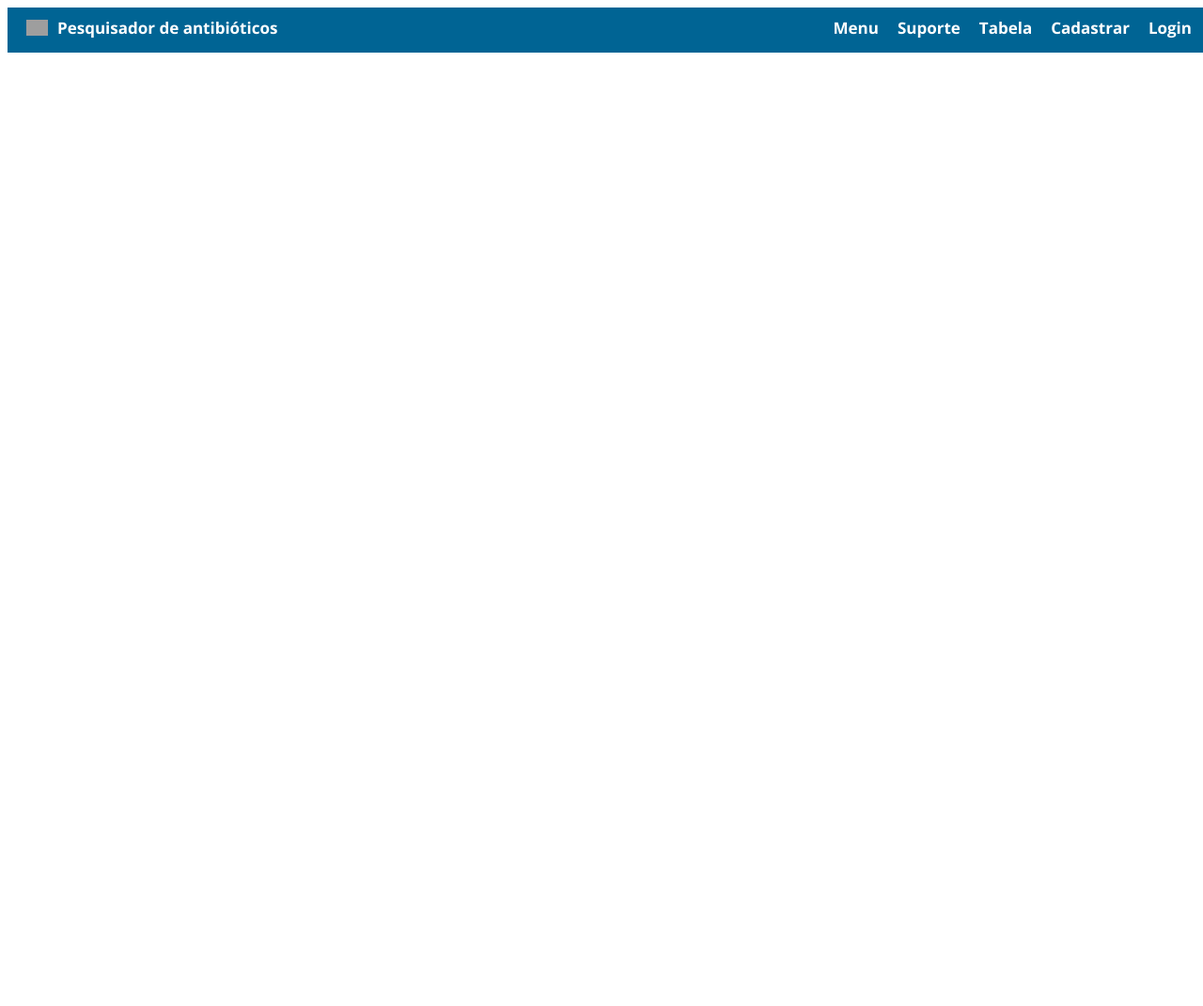
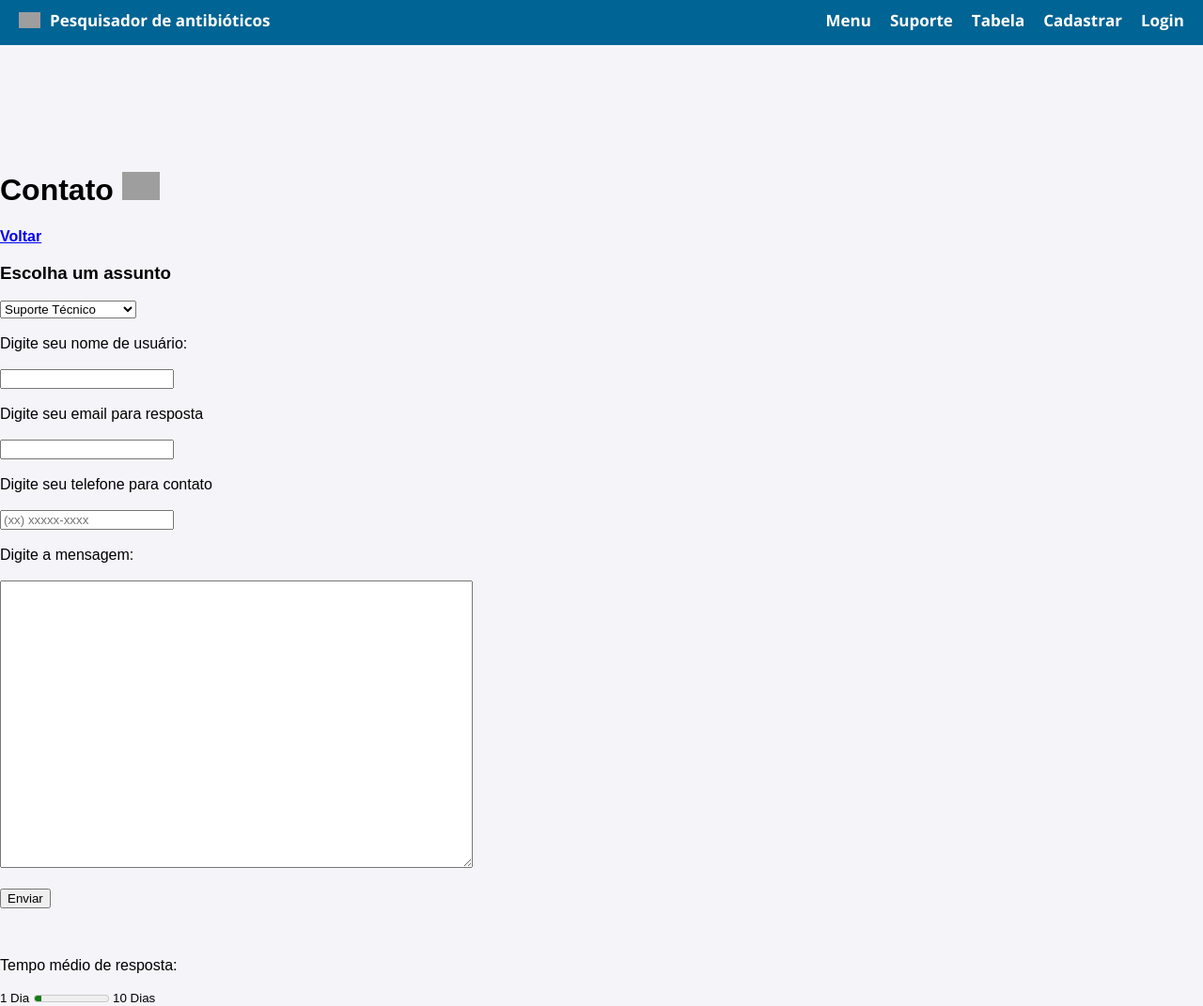
Before and after one commit to arthurbaccan/ATBSearch, a PHP site: page /contato.html in a window 1280 px wide. Shown: the whole page at 94% size. Before the commit the page ends 56 px from the top, so only its background shows below. Run offline with PHP 8.4, Linux system fonts and the light colour scheme; grey boxes are pictures that could not be loaded.

Commit message:
Add files via upload

```diff
--- a/HTML/contato.html
+++ b/HTML/contato.html
@@ -36,7 +36,11 @@
 
     </div>
 
-    <!--<h1>Contato <img src="../Imagens/mensagem.png" alt="Ícone de mensagem" width="40px"> </h1>
+    <br><br><br><br><br><br><br><br><br>
+
+    <!-- Colocar uma coluna no canto com alguns topicos, como duvidas frequentes, ou enviar uma alguma coisa, depois ve certinho oq colocar-->
+
+    <h1>Contato <img src="../Imagens/mensagem.png" alt="Ícone de mensagem" width="40px"> </h1>
     <a href="index.html"><b>Voltar</b></a>
     <h3>Escolha um assunto</h3>
     <form>
@@ -78,7 +82,7 @@
     <p>Tempo médio de resposta:</p>
     <small>1 Dia</small>
     <meter min="0" max="100" value="10"></meter>
-    <small>10 Dias</small>-->
+    <small>10 Dias</small>
 
 </body>
 </html>
--- a/HTML/defModel.css
+++ b/HTML/defModel.css
@@ -1,9 +1,27 @@
 /* Default Models:
+Body
 Form
 Navbar
 Table (não concluido, vai dar trabalho pra caralho) */
 
 @import url(style.css);
+
+
+
+
+/*
+DEFAULT MODEL:
+BODY
+*/
+
+/* Esse é o body padrão caso a página não tenha um exclusivo */
+body {
+    font-family: Arial, sans-serif;
+    margin: 0;
+    padding: 0;
+    background-color: var(--color-grey-light-2);
+    color: #000;
+}
 
 
 
--- a/HTML/index.css
+++ b/HTML/index.css
@@ -5,7 +5,7 @@ body {
   margin: 0;
   padding: 0;
   background-color: #f4f4f9;
-  color: #333;
+  color: #000;
 }
 
 .botao-arredondado {
@@ -26,7 +26,7 @@ body {
   font-weight: bold; /* Aplica o estilo bold */
   background: linear-gradient(
     90deg,
-    #20e63a,
+    var(--color-green-none),
     var(--color-blue-default)
   ); /* Gradiente linear da cor #20e63a para #009dcf */
 }
--- a/HTML/style.css
+++ b/HTML/style.css
@@ -17,6 +17,7 @@ COLOR
     --color-green-none: #17ac04;
     --color-green-dark: #108101;
     --color-grey-light: #ffffffe0;
+    --color-grey-light-2: #f4f4f9;
 }
 
 
```
